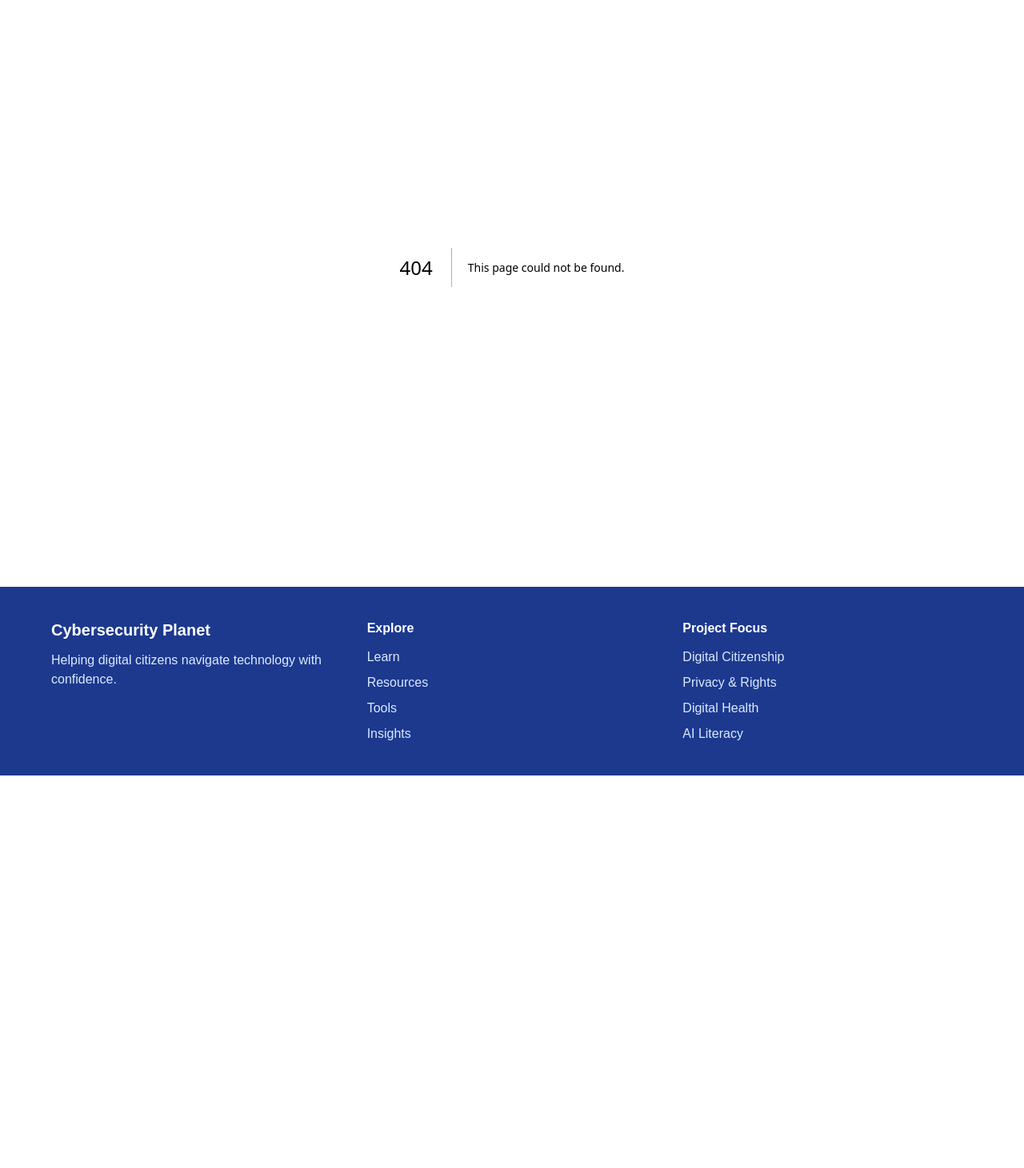
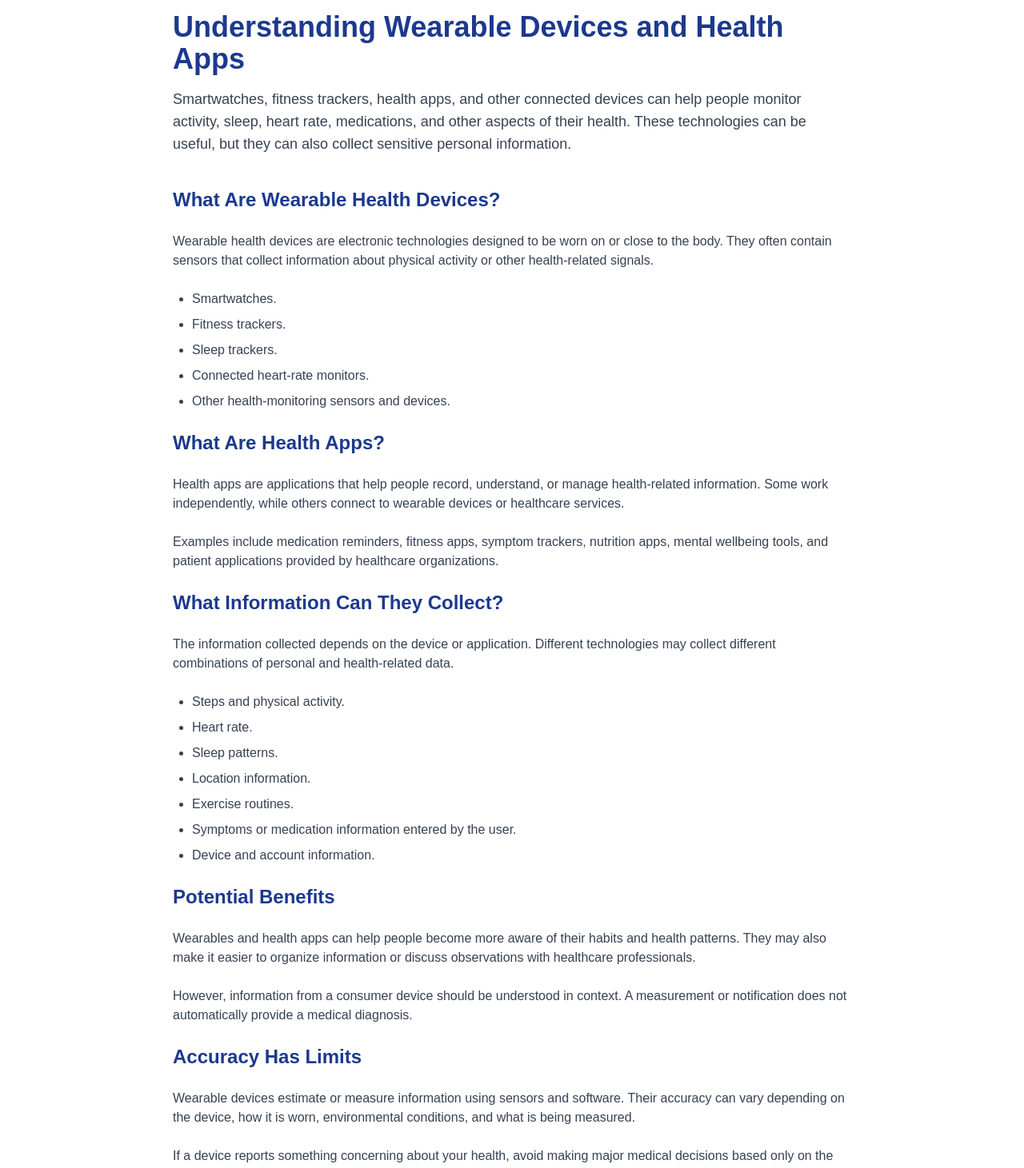
Before and after one commit to Black-widow-codes/Cybersecurity-Planet, a Next.js app: page /learn/digital-health/understanding-wearable-devices-and-health-apps in a window 1280 px wide. Before the commit this address had no page. Shown: the part 143-1604 px from the top of the page at 80% size. Before the commit the page ends 1113 px from the top, so only its background shows below. Built offline with nearby package versions, Linux system fonts and the light colour scheme.

Commit message:
Add wearables and health apps article

```diff
--- a/src/app/learn/digital-health/page.tsx
+++ b/src/app/learn/digital-health/page.tsx
@@ -50,6 +50,12 @@ export default function DigitalHealthPage() {
         description:
           "Learn how health information is collected, stored, shared, and protected across healthcare systems, apps, portals, and digital services.",
         link: "/learn/digital-health/how-your-health-data-is-collected-and-protected",
+      },
+      {
+        title: "Understanding Wearable Devices and Health Apps",
+        description:
+          "Learn how wearable devices and health apps collect health information, their potential benefits, and the privacy and security issues to consider.",
+        link: "/learn/digital-health/understanding-wearable-devices-and-health-apps",
       },
     ];
 
--- /dev/null
+++ b/src/app/learn/digital-health/understanding-wearable-devices-and-health-apps/page.tsx
@@ -0,0 +1,237 @@
+import Link from "next/link";
+
+export const metadata = {
+  title:
+    "Understanding Wearable Devices and Health Apps | Cybersecurity Planet",
+  description:
+    "Learn how wearable devices and health apps collect health information, their potential benefits, and the privacy and security issues to consider.",
+};
+
+export default function WearablesHealthAppsPage() {
+  return (
+    <main className="max-w-4xl mx-auto px-6 py-20">
+      <h1 className="text-4xl font-bold text-blue-900">
+        Understanding Wearable Devices and Health Apps
+      </h1>
+
+      <p className="mt-4 text-lg text-gray-700">
+        Smartwatches, fitness trackers, health apps, and other connected devices
+        can help people monitor activity, sleep, heart rate, medications, and
+        other aspects of their health. These technologies can be useful, but
+        they can also collect sensitive personal information.
+      </p>
+
+      <section className="mt-10 space-y-6 text-gray-700">
+        <h2 className="text-2xl font-bold text-blue-900">
+          What Are Wearable Health Devices?
+        </h2>
+
+        <p>
+          Wearable health devices are electronic technologies designed to be
+          worn on or close to the body. They often contain sensors that collect
+          information about physical activity or other health-related signals.
+        </p>
+
+        <ul className="list-disc space-y-2 pl-6">
+          <li>Smartwatches.</li>
+          <li>Fitness trackers.</li>
+          <li>Sleep trackers.</li>
+          <li>Connected heart-rate monitors.</li>
+          <li>Other health-monitoring sensors and devices.</li>
+        </ul>
+
+        <h2 className="text-2xl font-bold text-blue-900">
+          What Are Health Apps?
+        </h2>
+
+        <p>
+          Health apps are applications that help people record, understand, or
+          manage health-related information. Some work independently, while
+          others connect to wearable devices or healthcare services.
+        </p>
+
+        <p>
+          Examples include medication reminders, fitness apps, symptom
+          trackers, nutrition apps, mental wellbeing tools, and patient
+          applications provided by healthcare organizations.
+        </p>
+
+        <h2 className="text-2xl font-bold text-blue-900">
+          What Information Can They Collect?
+        </h2>
+
+        <p>
+          The information collected depends on the device or application.
+          Different technologies may collect different combinations of personal
+          and health-related data.
+        </p>
+
+        <ul className="list-disc space-y-2 pl-6">
+          <li>Steps and physical activity.</li>
+          <li>Heart rate.</li>
+          <li>Sleep patterns.</li>
+          <li>Location information.</li>
+          <li>Exercise routines.</li>
+          <li>Symptoms or medication information entered by the user.</li>
+          <li>Device and account information.</li>
+        </ul>
+
+        <h2 className="text-2xl font-bold text-blue-900">
+          Potential Benefits
+        </h2>
+
+        <p>
+          Wearables and health apps can help people become more aware of their
+          habits and health patterns. They may also make it easier to organize
+          information or discuss observations with healthcare professionals.
+        </p>
+
+        <p>
+          However, information from a consumer device should be understood in
+          context. A measurement or notification does not automatically provide
+          a medical diagnosis.
+        </p>
+
+        <h2 className="text-2xl font-bold text-blue-900">
+          Accuracy Has Limits
+        </h2>
+
+        <p>
+          Wearable devices estimate or measure information using sensors and
+          software. Their accuracy can vary depending on the device, how it is
+          worn, environmental conditions, and what is being measured.
+        </p>
+
+        <p>
+          If a device reports something concerning about your health, avoid
+          making major medical decisions based only on the device. Seek
+          appropriate professional advice when necessary.
+        </p>
+
+        <h2 className="text-2xl font-bold text-blue-900">
+          Understand Where Your Data Goes
+        </h2>
+
+        <p>
+          Information collected by a wearable may be transferred to a mobile
+          phone, cloud service, app provider, or another connected platform.
+        </p>
+
+        <p>
+          Review the service's privacy information to understand what data is
+          collected, where it may be stored, and whether it may be shared with
+          other organizations.
+        </p>
+
+        <h2 className="text-2xl font-bold text-blue-900">
+          Review App Permissions
+        </h2>
+
+        <p>
+          A health app may request access to your location, contacts, camera,
+          microphone, photos, Bluetooth connection, or other device features.
+        </p>
+
+        <p>
+          Consider whether each permission is necessary for the feature you
+          want to use. Remove permissions that are unnecessary.
+        </p>
+
+        <h2 className="text-2xl font-bold text-blue-900">
+          Protect Your Health Accounts
+        </h2>
+
+        <p>
+          Health and fitness accounts may contain sensitive information about
+          your habits, location, physical activity, or medical concerns.
+        </p>
+
+        <ul className="list-disc space-y-2 pl-6">
+          <li>Use a strong, unique password.</li>
+          <li>Enable multi-factor authentication when available.</li>
+          <li>Keep your phone and wearable device locked.</li>
+          <li>Install software and firmware updates.</li>
+          <li>Do not share verification codes.</li>
+        </ul>
+
+        <h2 className="text-2xl font-bold text-blue-900">
+          Think Before Sharing Health Data
+        </h2>
+
+        <p>
+          Some apps allow users to share fitness achievements, activity,
+          location, or health information with friends, communities, or social
+          media platforms.
+        </p>
+
+        <p>
+          Review what will become visible before sharing. Health and location
+          information can reveal more about your daily life than you may
+          initially expect.
+        </p>
+
+        <h2 className="text-2xl font-bold text-blue-900">
+          What Happens When You Stop Using the App?
+        </h2>
+
+        <p>
+          Deleting an app from your phone does not necessarily delete the
+          information stored in your account or on the provider's systems.
+        </p>
+
+        <p>
+          If you stop using a health service, review its account and data
+          deletion options and understand what information may still be
+          retained.
+        </p>
+
+        <h2 className="text-2xl font-bold text-blue-900">
+          Questions to Ask Before Using a Health App
+        </h2>
+
+        <ul className="list-disc space-y-2 pl-6">
+          <li>What information does the app collect?</li>
+          <li>Why does it need this information?</li>
+          <li>Which permissions does it request?</li>
+          <li>Who can receive or access my data?</li>
+          <li>Can I control what information is shared?</li>
+          <li>How can I delete my account or information?</li>
+          <li>What security features are available?</li>
+        </ul>
+
+        <h2 className="text-2xl font-bold text-blue-900">
+          What You Can Do
+        </h2>
+
+        <ul className="list-disc space-y-2 pl-6">
+          <li>Choose health apps from sources you trust.</li>
+          <li>Review privacy information before providing sensitive data.</li>
+          <li>Limit unnecessary permissions.</li>
+          <li>Protect accounts with strong authentication.</li>
+          <li>Keep devices and applications updated.</li>
+          <li>Review sharing settings regularly.</li>
+          <li>Use health measurements as information, not automatic diagnoses.</li>
+        </ul>
+
+        <div className="rounded-xl border bg-gray-50 p-6">
+          <h3 className="text-xl font-bold text-blue-900">
+            Review Your Privacy Settings
+          </h3>
+
+          <p className="mt-2">
+            Use the Privacy Checkup to examine permissions, account security,
+            data sharing, and other privacy choices across your digital
+            services.
+          </p>
+
+          <Link
+            href="/tools/privacy-checkup"
+            className="mt-4 inline-block rounded-lg bg-cyan-600 px-5 py-3 font-semibold text-white hover:bg-cyan-700"
+          >
+            Open Privacy Checkup
+          </Link>
+        </div>
+      </section>
+    </main>
+  );
+}
```
